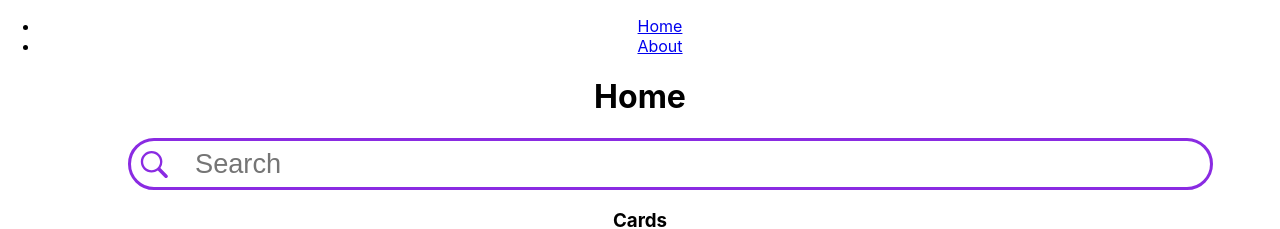
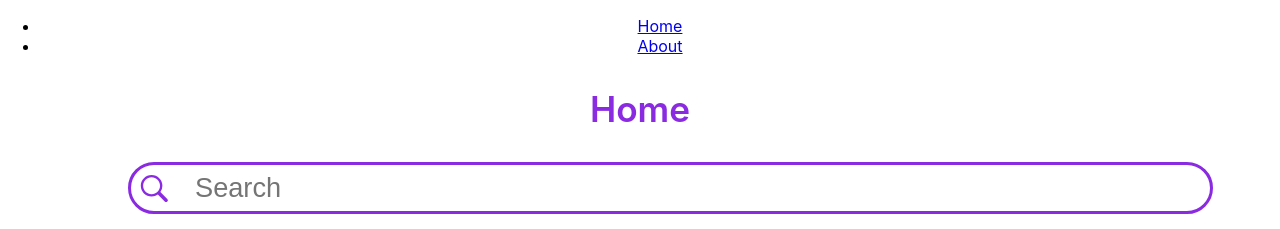
Before and after one commit to OxanaDanilova/rick_and_morty, a React (Create React App) app in the folder react-components/: page / in a window 1280 px wide. Shown: the top 229 px of the page. Built offline with nearby package versions, Linux system fonts and the light colour scheme.

Commit message:
feat: create Header component

```diff
--- /dev/null
+++ b/react-components/src/components/Header/Header.css
@@ -0,0 +1,6 @@
+header {
+  margin: 2rem 0;
+  font-size: 2.2rem;
+  font-weight: 600;
+  color: blueviolet;
+}
--- /dev/null
+++ b/react-components/src/components/Header/Header.tsx
@@ -0,0 +1,10 @@
+import React from 'react';
+import './Header.css';
+
+interface Props {
+  pageName: string;
+}
+
+export default function Header({ pageName }: Props) {
+  return <header>{pageName}</header>;
+}
--- a/react-components/src/pages/About/About.tsx
+++ b/react-components/src/pages/About/About.tsx
@@ -1,13 +1,8 @@
+import Header from 'components/Header/Header';
 import React, { Component } from 'react';
 
 export default class About extends Component {
   render() {
-    return (
-      <>
-        <header>
-          <h1>About us</h1>
-        </header>
-      </>
-    );
+    return <Header pageName="About us" />;
   }
 }
--- a/react-components/src/pages/Home/Home.tsx
+++ b/react-components/src/pages/Home/Home.tsx
@@ -1,4 +1,5 @@
 import Cards from 'components/Cards/Cards';
+import Header from 'components/Header/Header';
 import SearchBar from 'components/SearchBar/SearchBar';
 import React, { Component } from 'react';
 
@@ -6,9 +7,7 @@ export default class Home extends Component {
   render() {
     return (
       <>
-        <header>
-          <h1>Home</h1>
-        </header>
+        <Header pageName="Home" />
         <main>
           <SearchBar />
           <Cards />
--- a/react-components/src/pages/NotFound/NotFound.tsx
+++ b/react-components/src/pages/NotFound/NotFound.tsx
@@ -1,13 +1,8 @@
+import Header from 'components/Header/Header';
 import React, { Component } from 'react';
 
 export default class NotFound extends Component {
   render() {
-    return (
-      <>
-        <header>
-          <h1>404 Page not found</h1>
-        </header>
-      </>
-    );
+    return <Header pageName="Page is not found" />;
   }
 }
```
